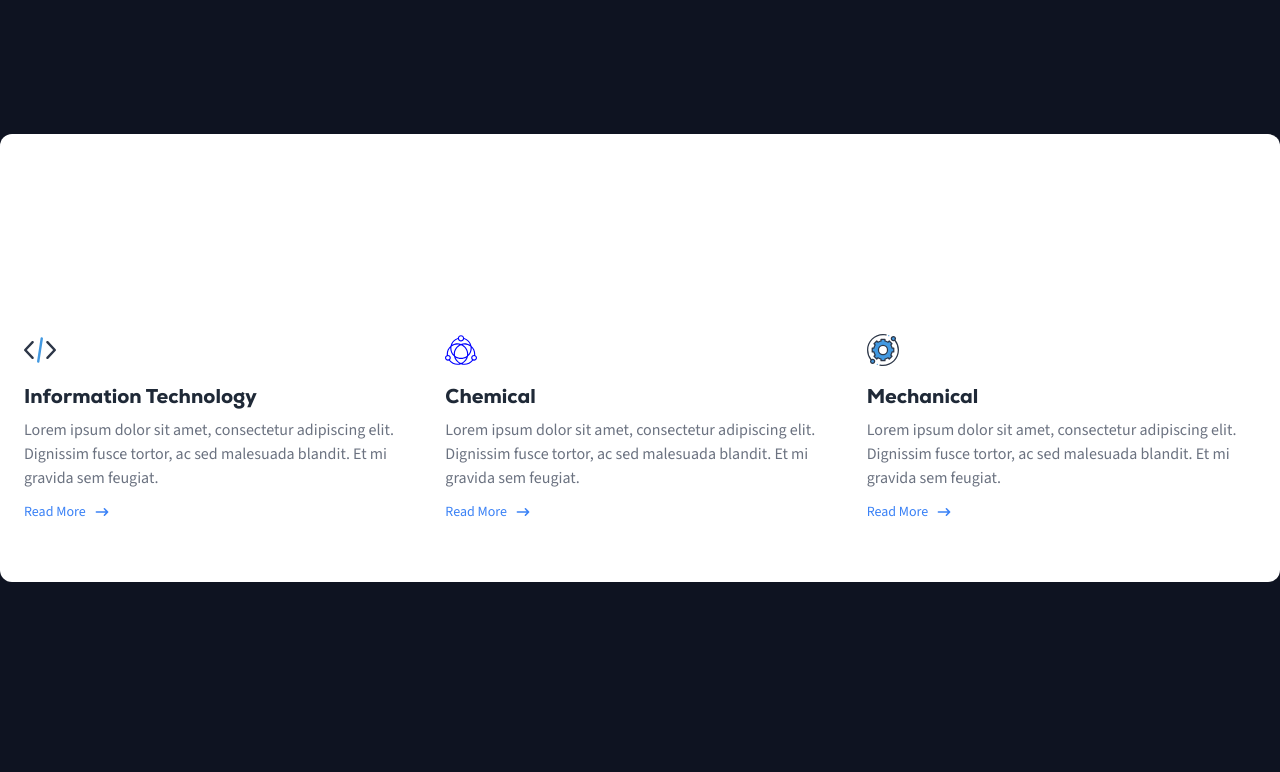
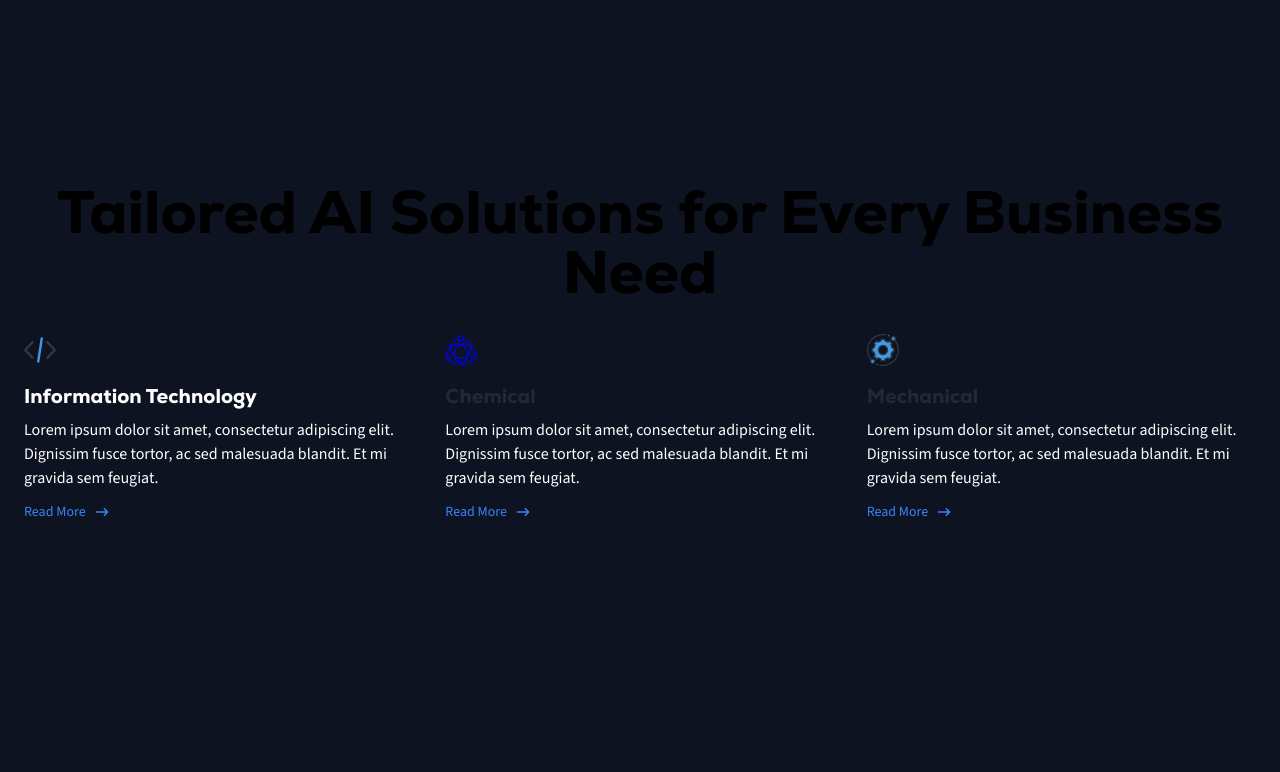
Before and after one commit to IronYR/bluediamond-frontend, a React (Vite) app: page / in a window 1280 px wide. Shown: the part 1302-2074 px from the top of the page. Built offline with nearby package versions, Linux system fonts and the light colour scheme; no server answers.

Commit message:
using colors

```diff
--- a/src/components/Industries.jsx
+++ b/src/components/Industries.jsx
@@ -2,10 +2,10 @@ import React from "react";
 
 const Industries = () => {
   return (
-    <section className="bg-white dark:bg-gray-900 rounded-xl">
+    <section className="dark:bg-earthybrown rounded-xl">
       <div className="container px-6 py-12 mx-auto my-24">
         <div>
-          <h1 className="text-white text-3xl md:text-6xl pb-8 text-center">
+          <h1 className="text-black text-3xl md:text-6xl pb-8 text-center">
           Tailored AI Solutions for Every Business Need
             {/* <span className="text-blue-500">transformed</span> */}
           </h1>
@@ -26,10 +26,10 @@ const Industries = () => {
                 fill="#4299E1"
               />
             </svg>
-            <h1 className="mt-4 text-xl font-semibold text-gray-800 dark:text-white">
+            <h1 className="mt-4 text-xl font-semibold dark:text-black">
               Information Technology
             </h1>
-            <p className="mt-2 text-gray-500 dark:text-gray-400">
+            <p className="mt-2  text-white">
               Lorem ipsum dolor sit amet, consectetur adipiscing elit. Dignissim
               fusce tortor, ac sed malesuada blandit. Et mi gravida sem feugiat.
             </p>
@@ -102,10 +102,10 @@ const Industries = () => {
                 </g>
               </g>
             </svg>
-            <h1 className="mt-4 text-xl font-semibold text-gray-800 dark:text-white">
+            <h1 className="mt-4 text-xl font-semibold text-gray-800 dark:text-black">
               Chemical
             </h1>
-            <p className="mt-2 text-gray-500 dark:text-gray-400">
+            <p className="mt-2  text-white">
               Lorem ipsum dolor sit amet, consectetur adipiscing elit. Dignissim
               fusce tortor, ac sed malesuada blandit. Et mi gravida sem feugiat.
             </p>
@@ -160,10 +160,10 @@ const Industries = () => {
                 </clipPath>
               </defs>
             </svg>
-            <h1 className="mt-4 text-xl font-semibold text-gray-800 dark:text-white">
+            <h1 className="mt-4 text-xl font-semibold text-gray-800 dark:text-black">
               Mechanical
             </h1>
-            <p className="mt-2 text-gray-500 dark:text-gray-400">
+            <p className="mt-2  text-white">
               Lorem ipsum dolor sit amet, consectetur adipiscing elit. Dignissim
               fusce tortor, ac sed malesuada blandit. Et mi gravida sem feugiat.
             </p>
--- a/src/components/Testimonials.jsx
+++ b/src/components/Testimonials.jsx
@@ -3,9 +3,9 @@ import React from "react";
 export default function Testimonials() {
   return (
     <div className="py-24">
-      <section class="dark:bg-gray-900 rounded-xl">
+      <section class="dark:bg-earthybrown rounded-xl">
         <div class="container px-6 py-10 mx-auto">
-          <h1 class="text-2xl font-semibold text-center text-gray-800 capitalize lg:text-3xl dark:text-white">
+          <h1 class="ttext-3xl md:text-6xl font-semibold text-center text-gray-800 capitalize dark:text-black">
             What our <span class="text-blue-500 ">clients</span> say
           </h1>
 
--- a/tailwind.config.js
+++ b/tailwind.config.js
@@ -8,7 +8,9 @@ export default {
     extend: {
       colors:{
         main: "#0E1321",
-        border: "rgba(44, 46, 48, 1)"
+        border: "rgba(44, 46, 48, 1)",
+        earthybrown: "#BC6629",
+        earthyfawn: "#F3D1AD"
       }
     },
   },
```
